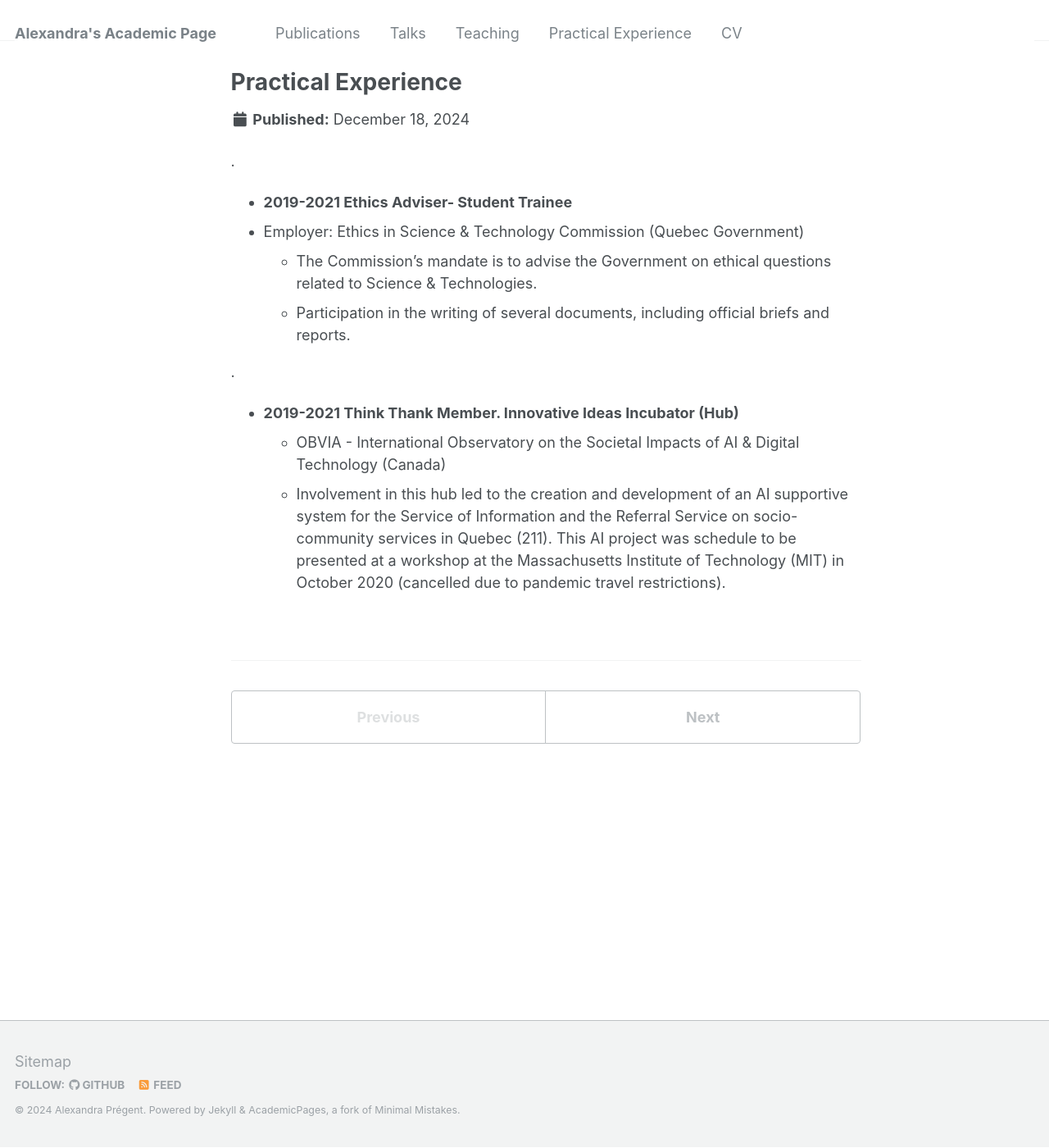
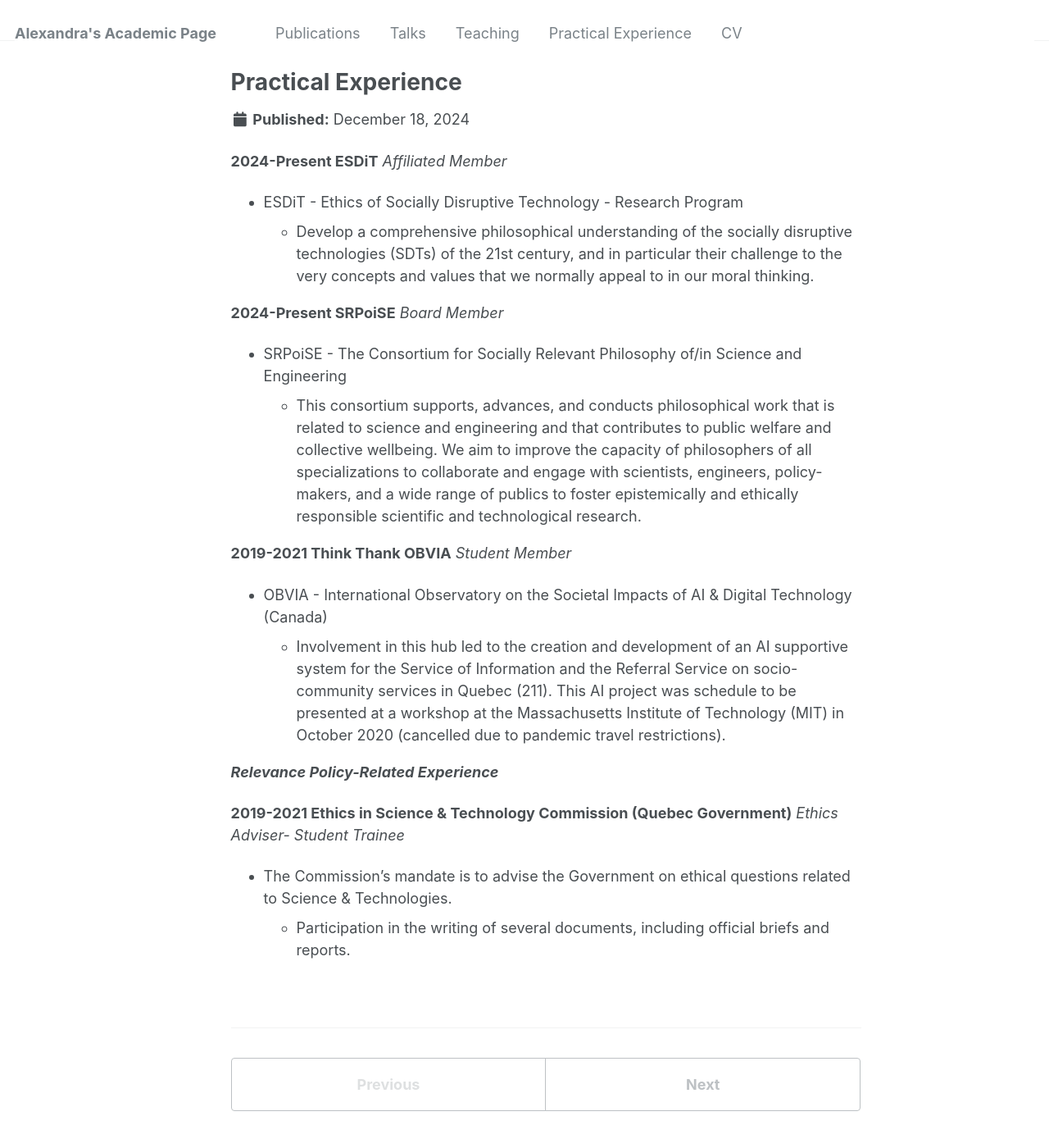
Before and after one commit to AlexandraPregent/AlexandraPregent.github.io, a Jekyll site: the page built from _portfolio/inthefieldexperience.md, in a window 1280 px wide and 1400 px high. Shown: the whole window at 82% size. Built offline with Jekyll 4.4.1, drawn with Linux system fonts in a browser that asks for light colours.

Commit message:
Update inthefieldexperience.md

```diff
--- a/_portfolio/inthefieldexperience.md
+++ b/_portfolio/inthefieldexperience.md
@@ -2,15 +2,28 @@
 title: "Practical Experience"
 collection: portfolio
 ---
-.
 
-* **2019-2021 Ethics Adviser- Student Trainee**
-* Employer: Ethics in Science & Technology Commission (Quebec Government)
+**2024-Present ESDiT**
+*Affiliated Member*
+ * ESDiT - Ethics of Socially Disruptive Technology - Research Program
+     * Develop a comprehensive philosophical understanding of the socially disruptive technologies (SDTs) of the 21st century, and in particular their challenge to the very concepts and values that we normally appeal to in our moral thinking.
+
+
+**2024-Present SRPoiSE**
+*Board Member*
+* SRPoiSE - The Consortium for Socially Relevant Philosophy of/in Science and Engineering
+    * This consortium supports, advances, and conducts philosophical work that is related to science and engineering and that contributes to public welfare and collective wellbeing. We aim to improve the capacity of philosophers of all specializations to collaborate and engage with scientists, engineers, policy-makers, and a wide range of publics to foster epistemically and ethically responsible scientific and technological research.
+
+
+**2019-2021 Think Thank OBVIA**
+*Student Member*
+  * OBVIA - International Observatory on the Societal Impacts of AI & Digital Technology (Canada)
+      * Involvement in this hub led to the creation and development of an AI supportive system for the Service of Information and the Referral Service on socio-community services in Quebec (211). This AI project was schedule to be presented at a workshop at the Massachusetts Institute of Technology (MIT) in October 2020 (cancelled due to pandemic travel restrictions).
+
+
+***Relevance Policy-Related Experience***
+
+**2019-2021 Ethics in Science & Technology Commission (Quebec Government)**
+*Ethics Adviser- Student Trainee*
   * The Commission's mandate is to advise the Government on ethical questions related to Science & Technologies.
-  * Participation in the writing of several documents, including official briefs and reports.
-
-.
-
-* **2019-2021 Think Thank Member. Innovative Ideas Incubator (Hub)**
-  * OBVIA - International Observatory on the Societal Impacts of AI & Digital Technology (Canada)
-  * Involvement in this hub led to the creation and development of an AI supportive system for the Service of Information and the Referral Service on socio-community services in Quebec (211). This AI project was schedule to be presented at a workshop at the Massachusetts Institute of Technology (MIT) in October 2020 (cancelled due to pandemic travel restrictions).
+      * Participation in the writing of several documents, including official briefs and reports.
```
